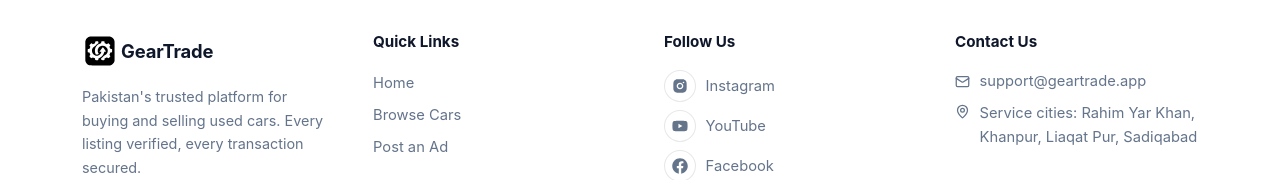
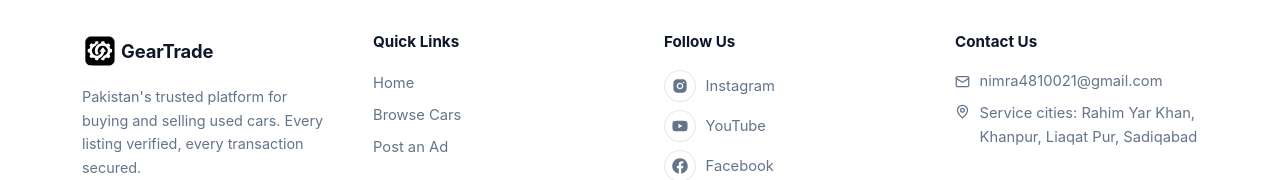
Before and after one commit to Laiba-Maqsood01/FYP-BSCS, a React (Vite) app in the folder Frontend/: page / in a window 1280 px wide. Shown: the part 1860-2040 px from the top of the page. Built offline with nearby package versions, Linux system fonts and the light colour scheme; no server answers.

Commit message:
Footer changed

```diff
--- a/Frontend/src/components/layouts/AppFooter.jsx
+++ b/Frontend/src/components/layouts/AppFooter.jsx
@@ -19,7 +19,8 @@ const SOCIAL_LINKS = [
   { label: "Facebook",  href: "#", icon: <FaFacebook     size={16} /> },
 ];
 
-const SUPPORT_EMAIL = "support@geartrade.app";
+// const SUPPORT_EMAIL = "support@geartrade.app";
+const SUPPORT_EMAIL = "nimra4810021@gmail.com";
 
 // .app-footer-link
 const footerLink = "no-underline transition-colors duration-[0.18s]";
```
